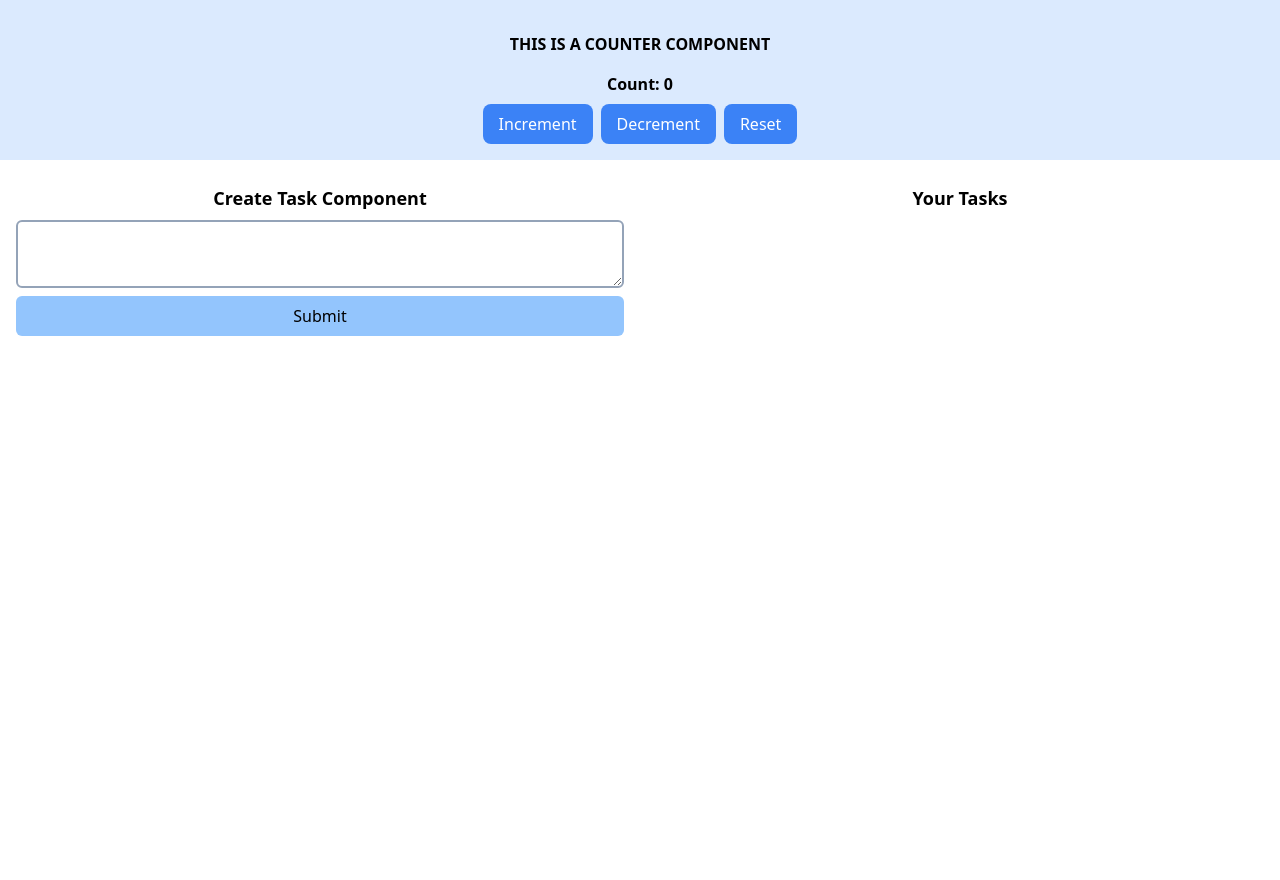
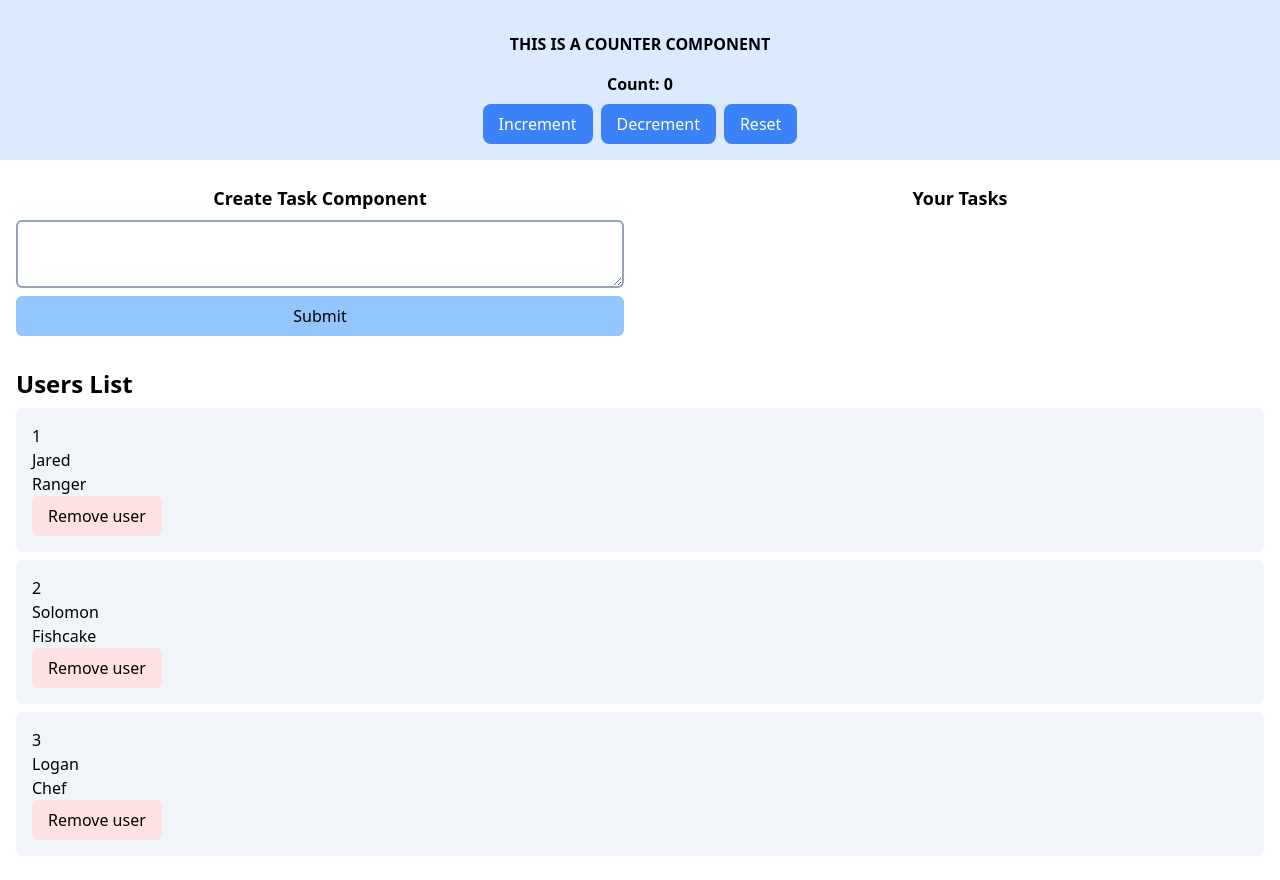
Before and after one commit to waleedbinalim/redux-toolkit-practice, a React (Vite) app: page / in a window 1280 px wide. Before the commit the page ends 800 px from the top, so only its background shows below. Built offline with nearby package versions, Linux system fonts and the light colour scheme.

Commit message:
chore: bad ui but users and remove users added

```diff
--- a/src/App.tsx
+++ b/src/App.tsx
@@ -1,4 +1,4 @@
-import { CounterComp, CreateTask, TasksList } from "@/components";
+import { CounterComp, CreateTask, TasksList, UsersList } from "@/components";
 import { Provider } from "react-redux";
 import { store } from "./store";
 
@@ -18,6 +18,8 @@ function App() {
             <TasksList />
           </div>
         </div>
+
+        <UsersList />
       </Provider>
     </>
   );
--- a/src/components/index.ts
+++ b/src/components/index.ts
@@ -1,5 +1,6 @@
 import CounterComp from "./counter";
 import CreateTask from "./create-task";
 import TasksList from "./tasks-list";
+import UsersList from "./users-list";
 
-export { CounterComp, CreateTask, TasksList };
+export { CounterComp, CreateTask, TasksList, UsersList };
--- /dev/null
+++ b/src/components/users-list.tsx
@@ -0,0 +1,35 @@
+import { useAppDispatch, useAppSelector } from "@/hooks";
+import { removeUser } from "@/slice/users-slice";
+import React from "react";
+
+const UsersList: React.FC = () => {
+  const usersList = useAppSelector((state) => state.users.entities);
+  const dispatch = useAppDispatch();
+
+  return (
+    <section className="p-4">
+      <h1 className="font-bold text-2xl mb-2">Users List</h1>
+
+      {usersList.map((user) => {
+        return (
+          <div className="bg-slate-100 p-4 rounded-md mb-2">
+            <div>{user.id}</div>
+            <div>{user.realName}</div>
+            <div>{user.alterEgo}</div>
+
+            <button
+              className="bg-red-100 rounded-md px-4 py-2"
+              onClick={() => {
+                dispatch(removeUser(user.id));
+              }}
+            >
+              Remove user
+            </button>
+          </div>
+        );
+      })}
+    </section>
+  );
+};
+
+export default UsersList;
--- a/src/slice/users-slice.ts
+++ b/src/slice/users-slice.ts
@@ -13,7 +13,12 @@ type UserState = {
 };
 
 const initialState: UserState = {
-  entities: [],
+  entities: [
+    // MOCK USERS HERE
+    { id: "1", realName: "Jared", tasks: [], alterEgo: "Ranger" },
+    { id: "2", realName: "Solomon", tasks: [], alterEgo: "Fishcake" },
+    { id: "3", realName: "Logan", tasks: [], alterEgo: "Chef" },
+  ],
 };
 
 type DraftUser = RequireOnly<UserType, "realName" | "alterEgo">;
```
